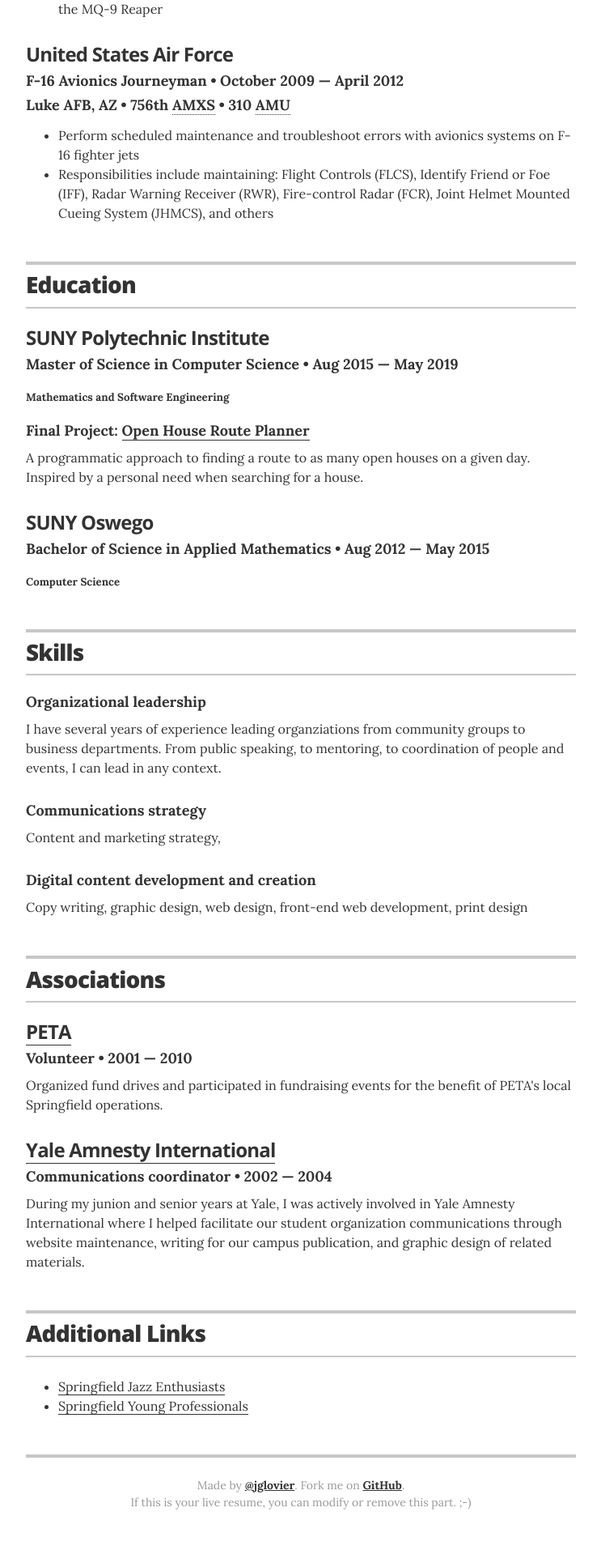
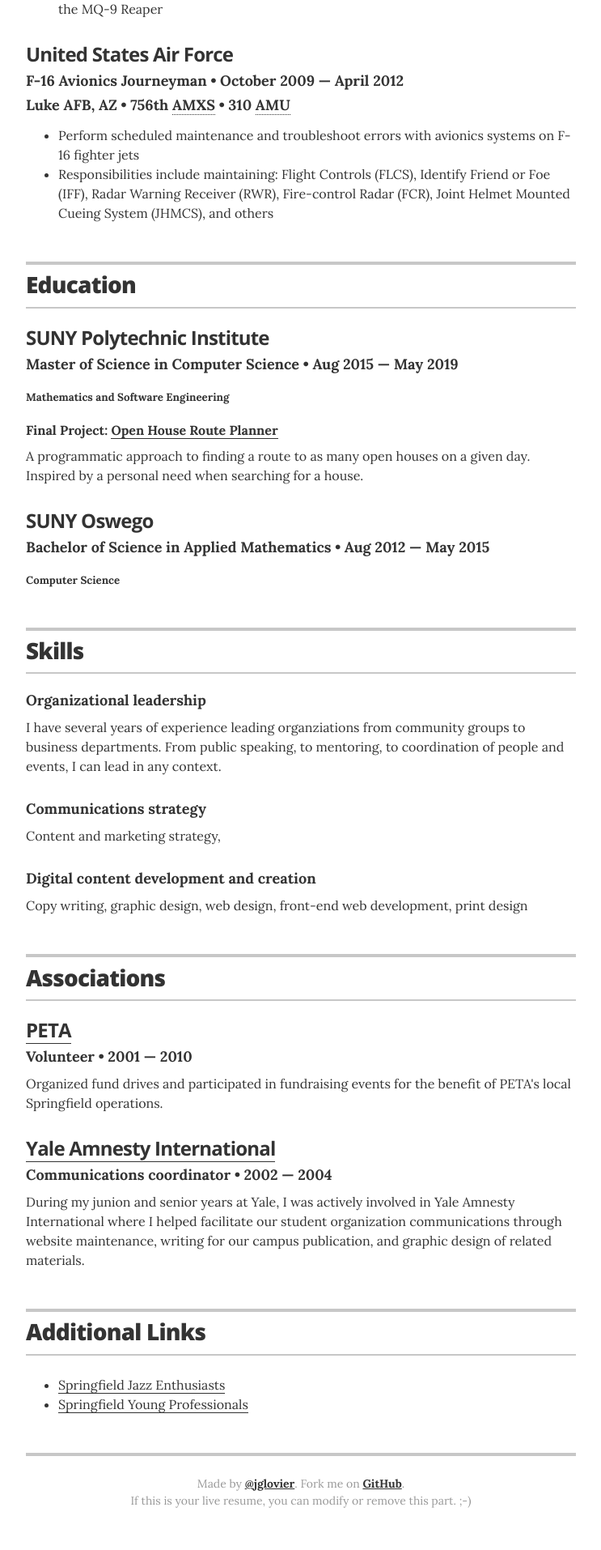
Before and after one commit to apjansing/apjansing.github.io, a Jekyll site: the page built from index.html, in a window 1280 px wide. Shown: the part 1885-3799 px from the top of the page at 81% size, without its empty margins (268-1011 px from the left). Built offline with Jekyll 4.4.1, drawn with Linux system fonts in a browser that asks for light colours.

Commit message:
formatting

```diff
--- a/_sass/_resume.scss
+++ b/_sass/_resume.scss
@@ -159,7 +159,11 @@
     margin: 0 0 .75rem;
     line-height: 1;
 
-    &.award-title {
+    &.focus-title {
+      font-size: 0.8rem;
+    }
+
+    &.final-project-title {
       font-size: 1rem;
     }
   }
@@ -269,8 +273,8 @@
 
     .focus-title {
       font-size: 10px;
-      margin: -0.5 0 .45rem;
-      line-height: .5em;
+      margin: 0 0 .75rem;
+      line-height: .7em;
       font-style: italic;
     }
   }
```
